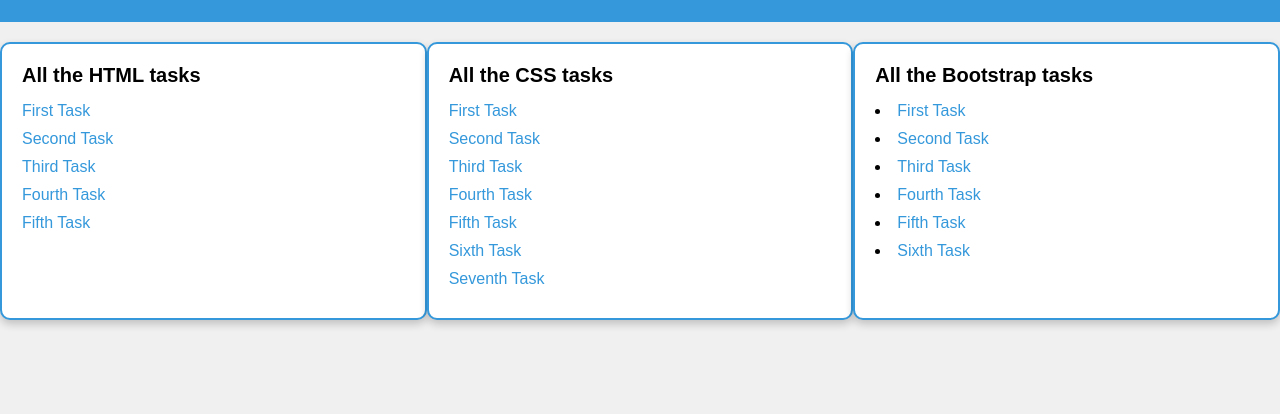
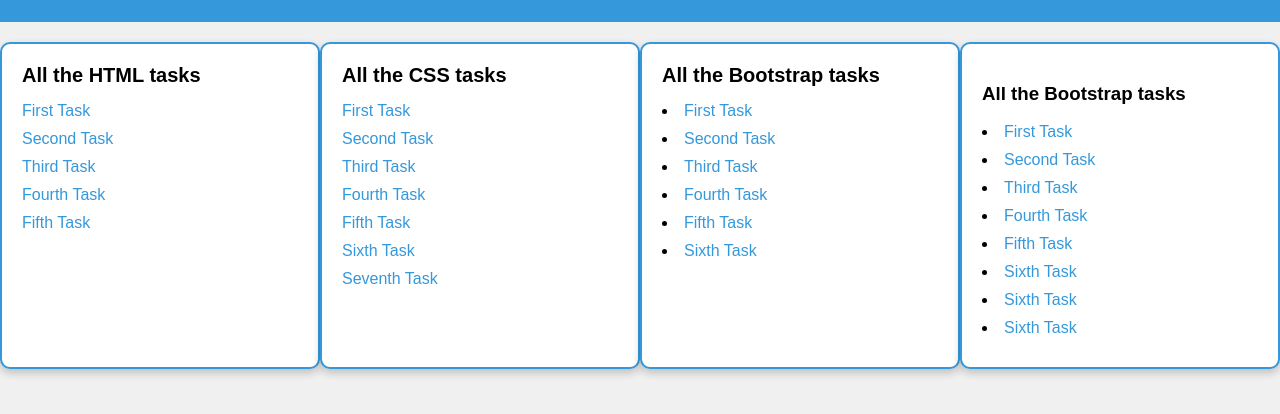
Before and after one commit to AdityaAg10/AdityaAg10.github.io, a plain HTML site: page index.html in a window 1280 px wide. Shown: the part 98-512 px from the top of the page. Drawn offline with Linux system fonts and the light colour scheme.

Commit message:
js final done

```diff
--- a/index.html
+++ b/index.html
@@ -37,7 +37,8 @@
 
         .HTML,
         .CSS,
-        .BOOTSTRAP {
+        .BOOTSTRAP,
+        .JS{
             background-color: #fff;
             border: 2px solid #3498db;
             border-radius: 10px;
@@ -49,7 +50,9 @@
 
         .HTML:hover,
         .CSS:hover,
-        .BOOTSTRAP:hover {
+        .BOOTSTRAP:hover,
+        .JS:hover
+        {
             transform: scale(1.05);
         }
 
@@ -134,7 +137,6 @@
                 </li>
             </ul>
         </div>
-
         <div class="BOOTSTRAP">
             <h3>All the Bootstrap tasks</h3>
             <li class="task-item">
@@ -156,6 +158,34 @@
                     <a href="BOOTSTRAP/bs-six.html">Sixth Task</a>
             </li>
         </div>
+
+        <div class="JS">
+            <h3>All the Bootstrap tasks</h3>
+            <li class="task-item">
+                    <a href="JS/JS-one.html">First Task</a>
+            </li>
+            <li class="task-item">
+                    <a href="JS/JS-two.html">Second Task</a>
+            </li>
+            <li class="task-item">
+                    <a href="JS/JS-three.html">Third Task</a>
+            </li>
+            <li class="task-item">
+                    <a href="JS/JS-four.html">Fourth Task</a>
+            </li>
+            <li class="task-item">
+                    <a href="JS/JS-five.html">Fifth Task</a>
+            </li>
+            <li class="task-item">
+                    <a href="JS/JS-six.html">Sixth Task</a>
+            </li>
+            <li class="task-item">
+                    <a href="JS/JS-seven.html">Sixth Task</a>
+            </li>
+            <li class="task-item">
+                    <a href="JS/JS-eight.html">Sixth Task</a>
+            </li>
+        </div>
     </div>
 </body>
 </html>
```
